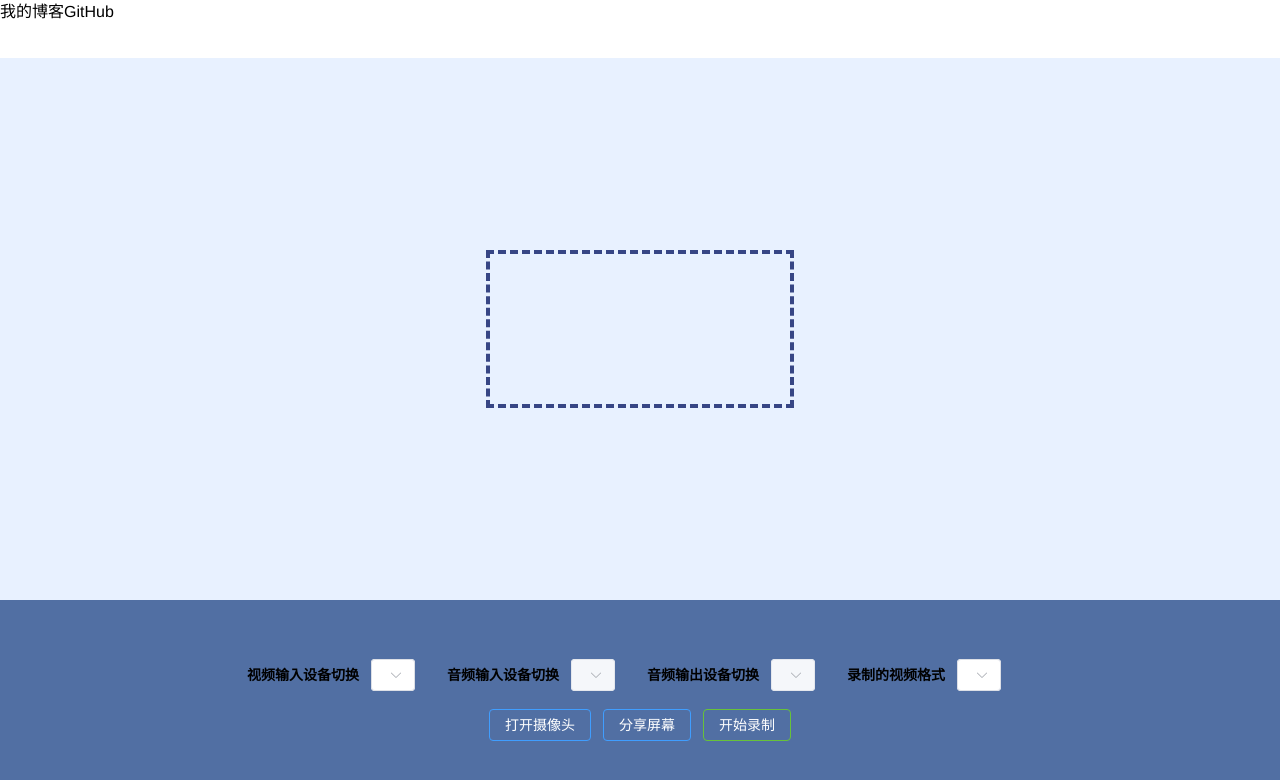
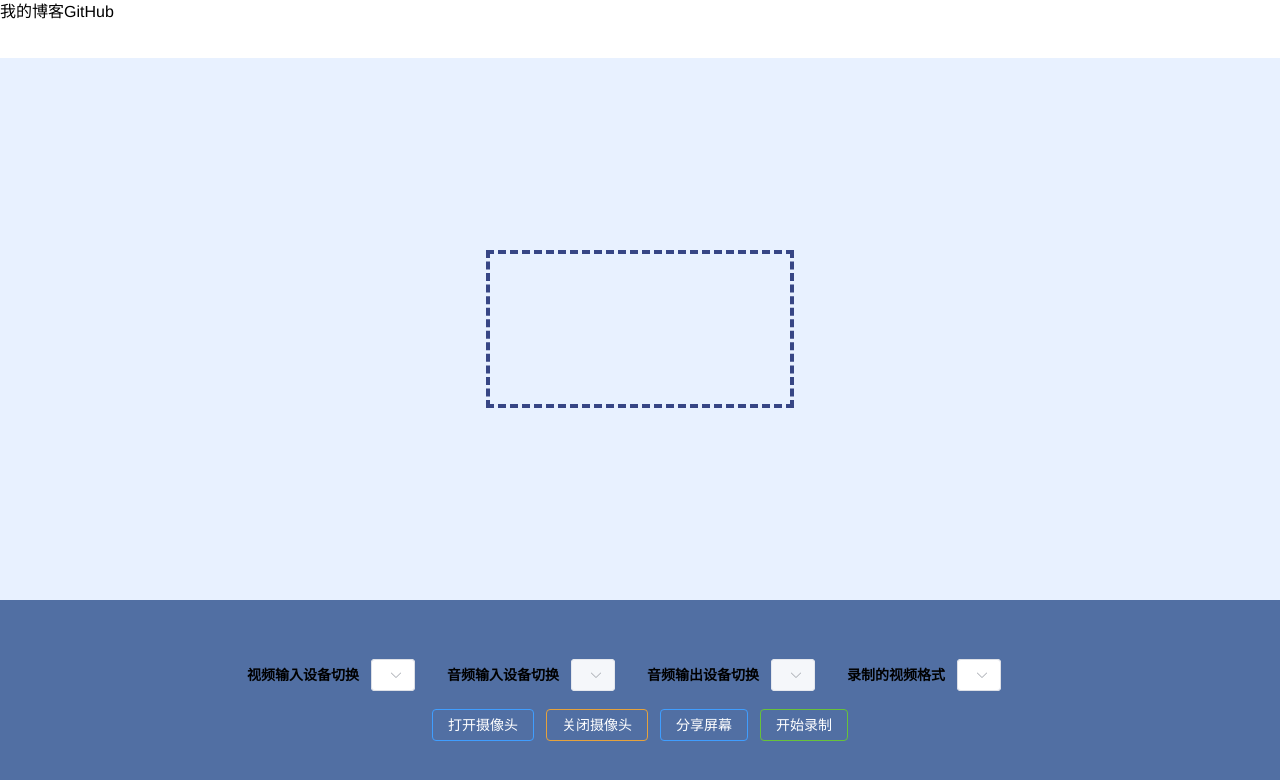
Before and after one commit to wangrongding/frontend-park, a Vue app: page /audio-and-video/webRTC/record in a window 1280 px wide. Shown: the top 780 px of the page. Built offline with nearby package versions, Linux system fonts and the light colour scheme.

Commit message:
feat: 添加关闭摄像头逻辑

```diff
--- a/src/page/webRTC/record.vue
+++ b/src/page/webRTC/record.vue
@@ -145,6 +145,13 @@ async function getLocalStream() {
   playStream()
 }
 
+// 关闭本地音视频流
+function closeLocalStream() {
+  localStream.getTracks().forEach((track) => {
+    track.stop()
+  })
+}
+
 // 获取支持的媒体类型
 function getSupportedMimeTypes() {
   const media = 'video'
@@ -262,12 +269,11 @@ onMounted(() => {
     <div class="control">
       <SuperForm :form-params="formParams" />
       <div>
-        <el-button type="primary" size="default" @click="getLocalStream">
-          打开摄像头
+        <el-button type="primary" @click="getLocalStream">打开摄像头</el-button>
+        <el-button type="warning" @click="closeLocalStream">
+          关闭摄像头
         </el-button>
-        <el-button type="primary" size="default" @click="getScreenStream">
-          分享屏幕
-        </el-button>
+        <el-button type="primary" @click="getScreenStream">分享屏幕</el-button>
         <el-button
           :type="timer === 0 ? 'success' : 'warning'"
           @click="startRecord"
```
